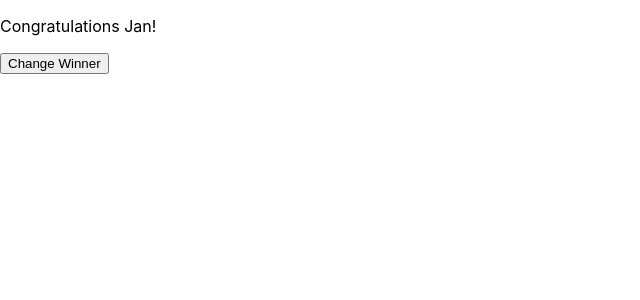
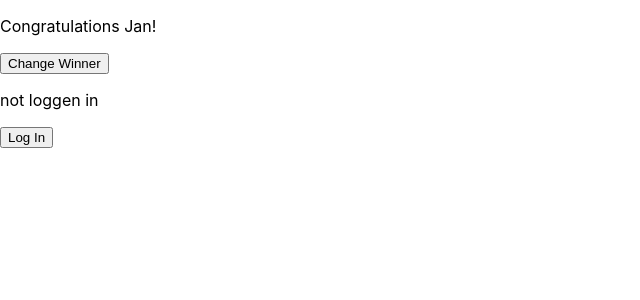
Before and after one commit to moroz-art-dev/react-hooks, a React (Create React App) app: page / in a window 1280 px wide. Shown: the top 300 px of the page, without its empty margins (0-640 px from the left). Built offline with nearby package versions, Linux system fonts and the light colour scheme.

Commit message:
Working with the dependency array

```diff
--- a/src/index.js
+++ b/src/index.js
@@ -1,7 +1,7 @@
 import React, { useEffect, useState } from "react";
 import ReactDOM from "react-dom/client";
 import "./index.css";
-import { FaStar } from "react-icons/fa";
+//import { FaStar } from "react-icons/fa";
 
 // function App() {
 //   const [status, setStatus] = useState("Not Delivered");
@@ -50,13 +50,19 @@
 
 function App() {
   const [name, setName] = useState("Jan");
+  const [admin, setAdmin] = useState(false);
   useEffect(() => {
-    document.title = `Celebrate ${name}`;
-  });
+    console.log = `Celebrate ${name}`;
+  }, [name]);
+  useEffect(() => {
+    console.log = `The user is: ${admin ? "admin" : "not admin"}.`;
+  }, [admin ]);
   return (
     <section>
       <p>Congratulations {name}!</p>
       <button onClick={() => setName("Will")}>Change Winner</button>
+      <p>{admin ? "logged in" : "not loggen in"}</p>
+      <button onClick={() => setAdmin(!admin)}>Log In</button>
     </section>
   );
 }
```
